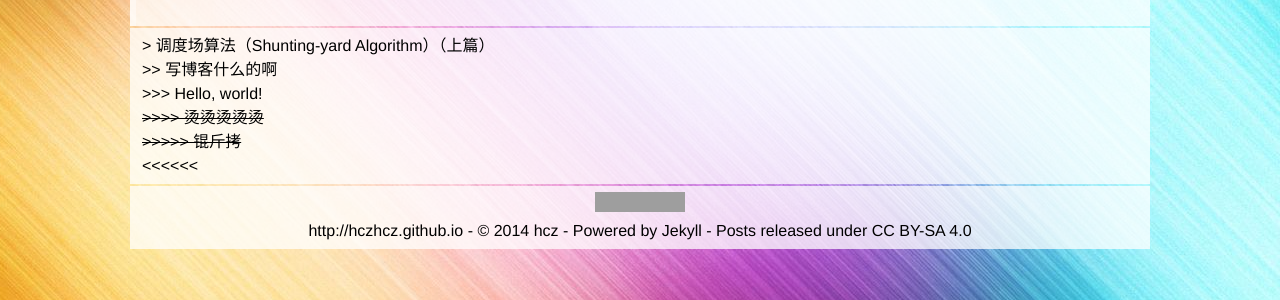
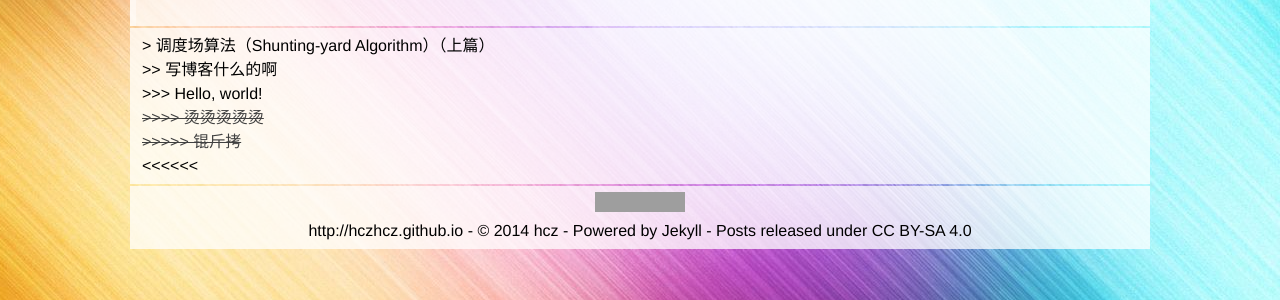
Before and after one commit to hczhcz/hczhcz.github.io, a Jekyll site: the page built from _posts/2014-01-04-hello.md, in a window 1280 px wide. Shown: the part 257-557 px from the top of the page. Built offline with Jekyll 4.4.1, drawn with Linux system fonts in a browser that asks for light colours; grey boxes are pictures that could not be loaded.

Commit message:
add style of del tag

```diff
--- a/style/default.css
+++ b/style/default.css
@@ -28,6 +28,10 @@ a {
 
 .blog a {
     color: #000040;
+}
+
+del {
+    color: #404040;
 }
 
 ul, ol {
```
